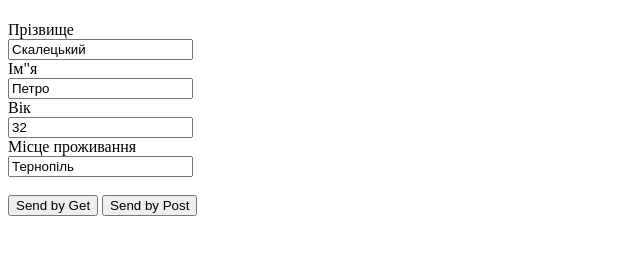
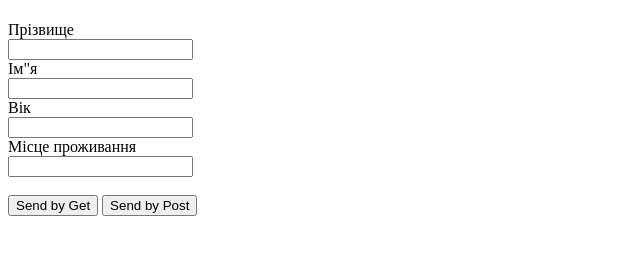
Before and after one commit to petroskaletskyy/JavaScript_Core_lesson-10, a website: page JavaScript_Core_lesson-10/index.html in a window 1280 px wide. Shown: the part 59-314 px from the top of the page, without its empty margins (0-640 px from the left). Drawn offline with nearby package versions, Linux system fonts and the light colour scheme.

Commit message:
fix bugs

```diff
--- a/JavaScript_Core_lesson-10/index.html
+++ b/JavaScript_Core_lesson-10/index.html
@@ -23,10 +23,10 @@
 
 <h1>Input form</h1>
 	<form>
-		<label>Прізвище</label><br> <input type="text" id="getLastName" value="Скалецький"><br>
-		<label>Ім"я</label><br> <input type="text" id="getFirstName" value="Петро"><br>
-		<label>Вік</label><br> <input type="text" id="getAge" value="32"><label class='invisible' id='ageLabel'>Вік має бути в межах від 0 до 100</label><br>
-		<label>Місце проживання</label><br> <input type="text" id="getAddress" value="Тернопіль"><br>
+		<label>Прізвище</label><br> <input type="text" id="getLastName"><br>
+		<label>Ім"я</label><br> <input type="text" id="getFirstName"><br>
+		<label>Вік</label><br> <input type="text" id="getAge"><label class='invisible' id='ageLabel'>Вік має бути в межах від 0 до 100</label><br>
+		<label>Місце проживання</label><br> <input type="text" id="getAddress"><br>
 		<br> <input type="button" value="Send by Get" id="ajaxGet">
 		<input type="button" value="Send by Post" id="ajaxPost">
 
```
